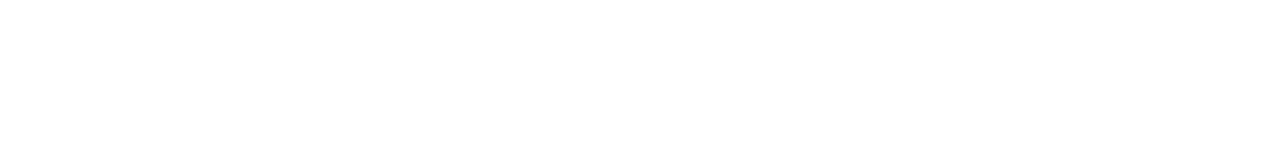
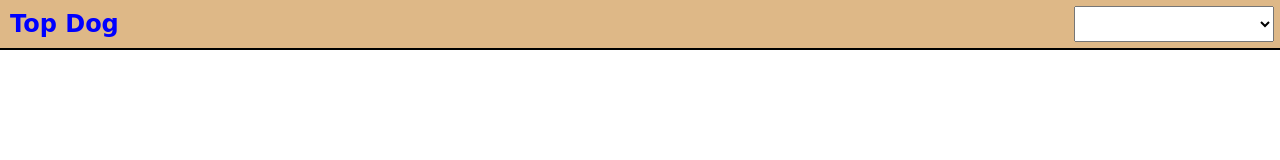
Before and after one commit to soleilyasmina/top-dog, a plain HTML site: page index.html in a window 1280 px wide. Drawn offline with nearby package versions, Linux system fonts and the light colour scheme; a web font is replaced by a local one.

Commit message:
style navbar, h1, and dropdown

```diff
--- a/index.css
+++ b/index.css
@@ -0,0 +1,23 @@
+body {
+  margin: 0;
+  padding: 0;
+}
+
+h1 {
+  color : blue;
+  font-family: "Underdog", cursive;
+  margin: 4px;
+}
+
+nav {
+  background-color: burlywood;
+  border-bottom: 2px solid black;
+  display: flex;
+  justify-content: space-between;
+  padding: 6px;
+}
+
+#dropdown {
+  font-family: "Roboto Condensed", sans-serif;
+  min-width: 200px;
+}
--- a/index.html
+++ b/index.html
@@ -13,6 +13,14 @@
   <title>Top Dog</title>
 </head>
 <body>
+  <nav>
+    <h1>Top Dog</h1>
+    <select id="dropdown">
 
+    </select>
+  </nav>
+  <section id="image-container">
+
+  </section>
 </body>
 </html>
```
